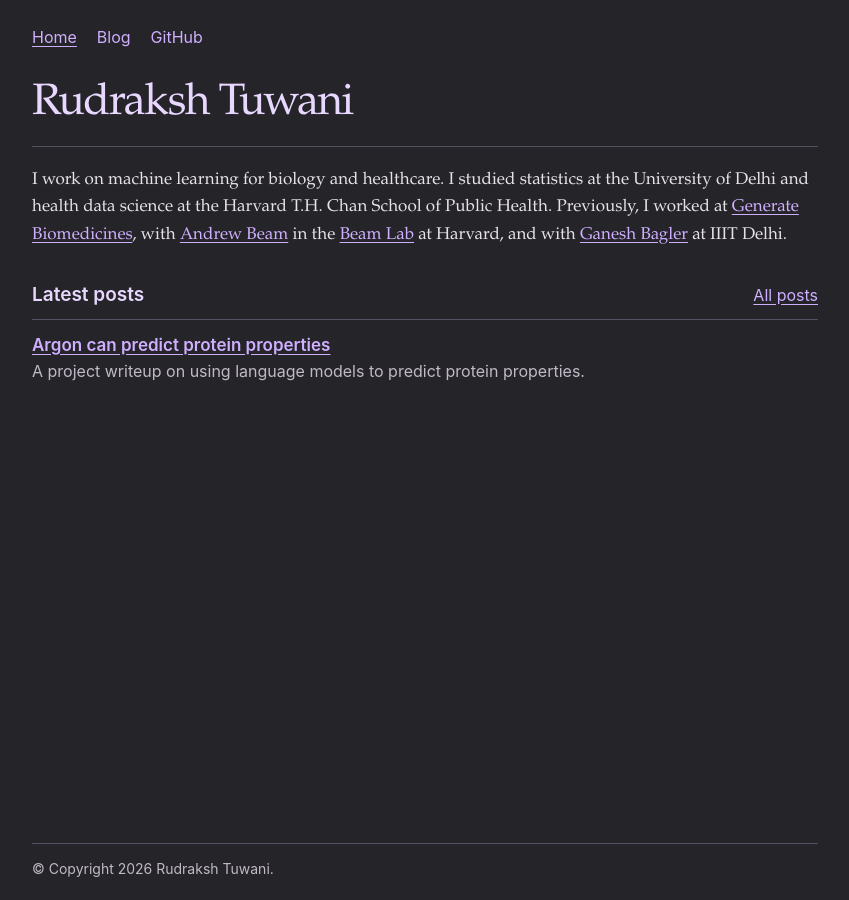
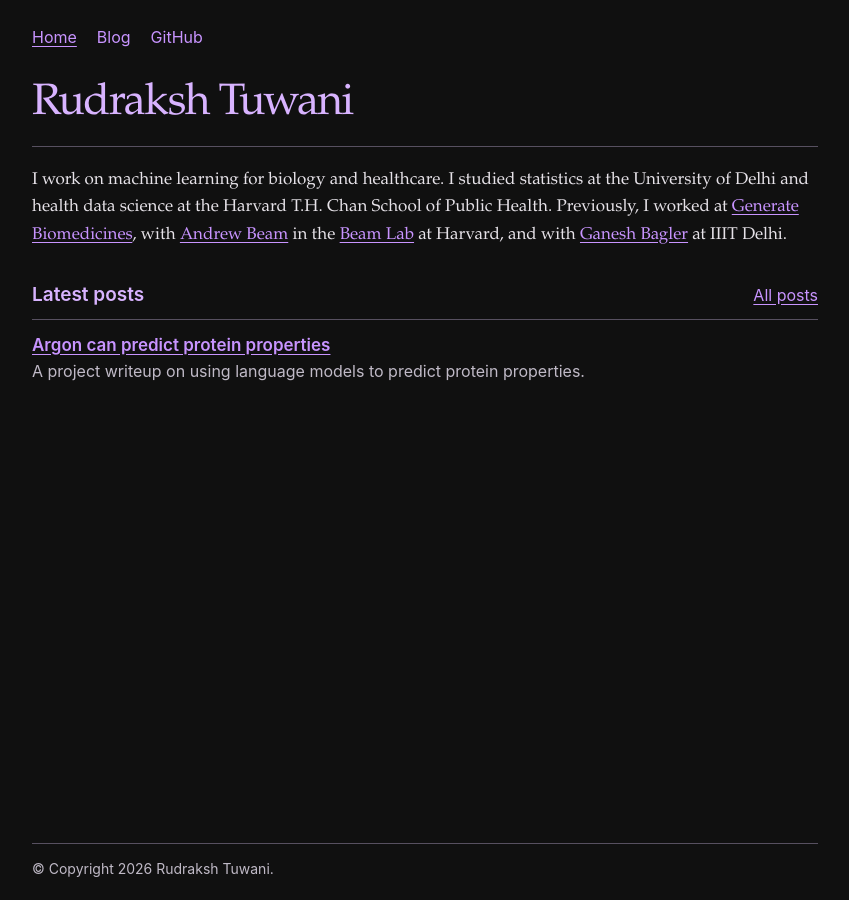
Before and after one commit to RudrakshTuwani/rudrakshtuwani.github.io, an MkDocs documentation site: the page built from docs/index.md, in a window 1280 px wide. Shown: the whole page, without its empty margins (215-1064 px from the left). Built offline with MkDocs 1.6.1, drawn with Linux system fonts in a browser that asks for light colours.

Commit message:
Match Argon background and accent treatment

```diff
--- a/docs/stylesheets/site.css
+++ b/docs/stylesheets/site.css
@@ -1,12 +1,11 @@
 :root {
   color-scheme: dark;
-  --paper: #252429;
-  --ink: #e8d8ff;
+  --paper: #101010;
+  --ink: #d8b3ff;
   --body: #e6e2e8;
   --muted: #c0bac7;
   --line: #575060;
-  --accent: #cfafff;
-  --accent-hover: #eee0ff;
+  --accent: #c894ff;
   --sans: -apple-system, BlinkMacSystemFont, 'Segoe UI', sans-serif;
   --serif: Charter, 'Iowan Old Style', Palatino, Georgia, serif;
 }
@@ -33,8 +32,6 @@ body {
 }
 
 a { color: var(--accent); text-underline-offset: 0.2em; }
-
-a:hover { color: var(--accent-hover); }
 
 :focus-visible { outline: 2px solid var(--accent); outline-offset: 4px; }
 
```
